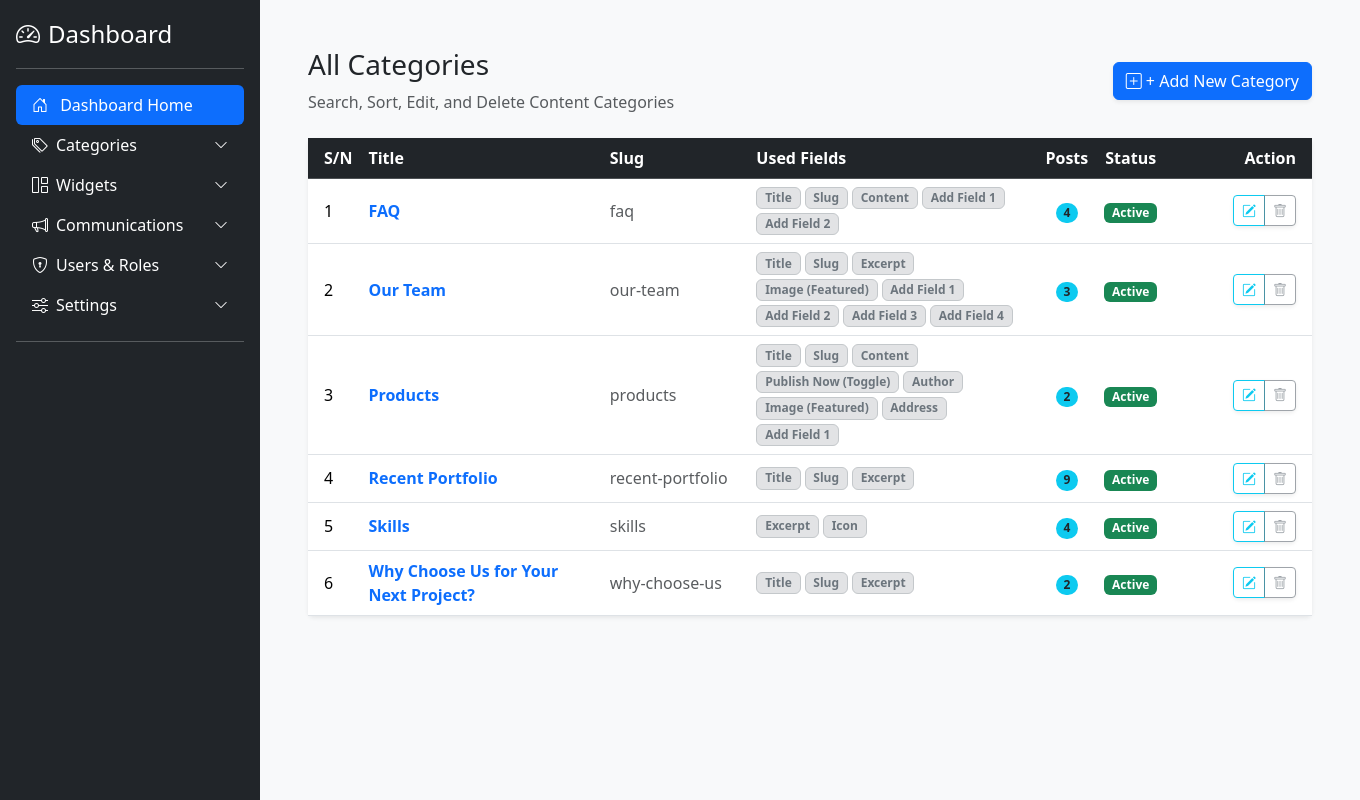
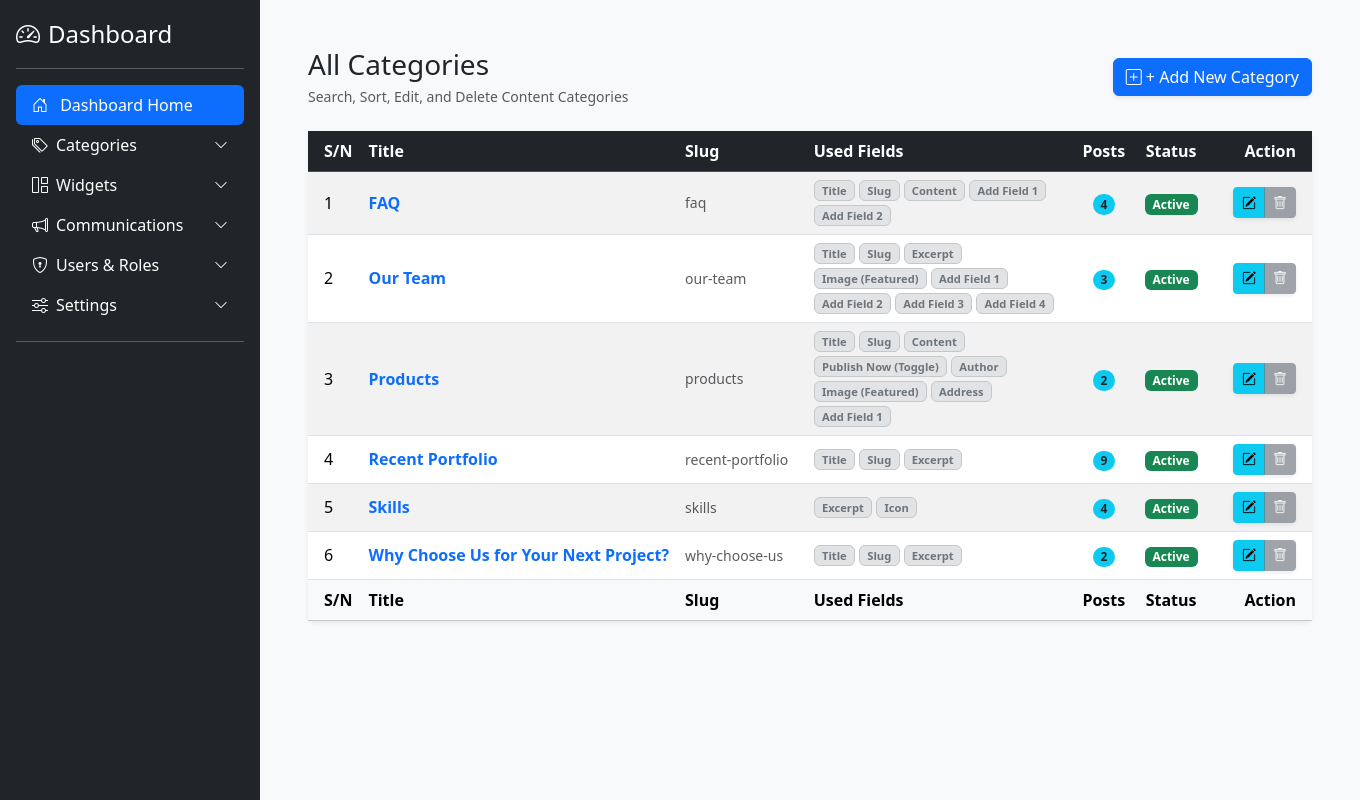
Before and after one commit to belldivine070/CMS, a Django app: page /bg-admin/category/lists/ in a window 1360 px wide. Shown: the part 56-856 px from the top of the page. Run offline with Django 5.2, Linux system fonts and the light colour scheme; a user stored in the database is signed in; data comes from the database, SQL or seed files in the repository; parts of the project's set-up code (start-up, migrations or seed data) failed here and were passed over; some libraries are stand-ins or nearby versions.

Commit message:
Update category_list.html

```diff
--- a/users/templates/categories/category_list.html
+++ b/users/templates/categories/category_list.html
@@ -7,8 +7,8 @@
 <div class="container-fluid mt-3 mt-md-4">
     <div class="d-flex flex-column flex-md-row justify-content-between align-items-md-center mb-4">
         <div class="mb-3 mb-md-0">
-            <h2 class="h3">All Categories</h2>
-            <p class="text-muted mb-0">Search, Sort, Edit, and Delete Content Categories</p>
+            <h2 class="h3 mb-1">All Categories</h2>
+            <p class="text-muted small mb-0">Search, Sort, Edit, and Delete Content Categories</p>
         </div>
         <a href="{% url 'category_create' %}" class="btn btn-primary shadow-sm">
             <i class="bi bi-plus-square"></i> + Add New Category
@@ -18,15 +18,15 @@
     <div class="card shadow-sm border-0">
         <div class="card-body p-0">
             <div class="table-responsive">
-                <table class="table table-hover align-middle mb-0">
+                <table class="table table-striped table-hover align-middle mb-0" style="min-width: 1000px;">
                     <thead class="table-dark">
                         <tr>
                             <th class="ps-3" style="width: 5%;">S/N</th>
-                            <th style="width: 25%;">Title</th>
-                            <th class="d-none d-lg-table-cell" style="width: 15%;">Slug</th>
-                            <th class="d-none d-md-table-cell" style="width: 30%;">Used Fields</th>
-                            <th class="text-center" style="width: 5%;">Posts</th>
-                            <th class="d-none d-sm-table-cell text-center" style="width: 5%;">Status</th>
+                            <th style="width: 20%;">Title</th>
+                            <th style="width: 15%;">Slug</th>
+                            <th style="width: 30%;">Used Fields</th>
+                            <th class="text-center" style="width: 8%;">Posts</th>
+                            <th class="text-center" style="width: 7%;">Status</th>
                             <th class="text-end pe-3" style="width: 15%;">Action</th>
                         </tr>
                     </thead>
@@ -38,16 +38,14 @@
                                 <a href="{% url 'post_list_by_category' category_slug=category.slug %}" class="text-decoration-none fw-bold">
                                     {{ category.title }}
                                 </a>
-                                <div class="d-lg-none small text-muted">{{ category.slug }}</div>
                             </td>
+                            <td class="text-muted small">{{ category.slug }}</td>
 
-                            <td class="d-none d-lg-table-cell text-muted">{{ category.slug }}</td>
-
-                            <td class="d-none d-md-table-cell">
+                            <td>
                                 <div class="d-flex flex-wrap gap-1">
                                     {% for field_slug in category.child_fields %}
                                         {% with field_label=POST_FIELD_CHOICES|get_item:field_slug %}
-                                            <span class="badge bg-secondary-subtle text-secondary border border-secondary-subtle" style="font-size: 0.75rem;">
+                                            <span class="badge bg-secondary-subtle text-secondary border border-secondary-subtle" style="font-size: 0.7rem;">
                                                 {{ field_label|default:field_slug }}
                                             </span>
                                         {% endwith %}
@@ -70,13 +68,13 @@
                                 <span class="badge rounded-pill bg-info text-dark">{{ category.post_count }}</span>
                             </td>
 
-                            <td class="d-none d-sm-table-cell text-center">
-                                <span class="badge text-bg-success">Active</span>
+                            <td class="text-center">
+                                <span class="badge text-bg-success" style="font-size: 0.75rem;">Active</span>
                             </td>
 
                             <td class="text-end pe-3">
                                 <div class="btn-group shadow-sm">
-                                    <a href="{% url 'category_update' slug=category.slug %}" class="btn btn-sm btn-outline-info" title="Edit">
+                                    <a href="{% url 'category_update' slug=category.slug %}" class="btn btn-sm btn-info" title="Edit">
                                         <i class="bi bi-pencil-square"></i>
                                     </a>
 
@@ -84,12 +82,12 @@
                                         <form method="post" action="{% url 'category_delete' slug=category.slug %}" class="d-inline"
                                               onsubmit="return confirm('Delete: {{ category.title }}?');">
                                             {% csrf_token %}
-                                            <button type="submit" class="btn btn-sm btn-outline-danger" title="Delete">
+                                            <button type="submit" class="btn btn-sm btn-danger" title="Delete">
                                                 <i class="bi bi-trash"></i>
                                             </button>
                                         </form>
                                     {% else %}
-                                        <button class="btn btn-sm btn-outline-secondary" disabled title="Cannot delete: posts exist.">
+                                        <button class="btn btn-sm btn-secondary" disabled title="Posts exist">
                                             <i class="bi bi-trash"></i>
                                         </button>
                                     {% endif %}
@@ -98,11 +96,11 @@
                         </tr>
                         {% empty %}
                         <tr>
-                            <td colspan="7" class="text-center py-4 text-muted">No content categories defined yet.</td>
+                            <td colspan="7" class="text-center py-4">No content categories defined yet.</td>
                         </tr>
                         {% endfor %}
                     </tbody>
-                    <thead class="table-light d-none d-lg-table-header-group">
+                    <thead class="table-light">
                         <tr>
                             <th class="ps-3">S/N</th>
                             <th>Title</th>
@@ -117,18 +115,30 @@
             </div>
         </div>
     </div>
+    <div class="d-md-none text-center mt-2 text-muted small">
+        <i class="bi bi-arrow-left-right"></i> Swipe table horizontally to see more
+    </div>
 </div>
 
 <style>
-    /* Fix for smooth scrolling on mobile */
-    .table-responsive {
-        -webkit-overflow-scrolling: touch;
+    /* Prevent text from wrapping too aggressively in narrow columns */
+    .table td, .table th {
+        white-space: nowrap;
     }
 
-    /* Better badge wrapping */
-    .badge {
+    /* Allow the "Used Fields" column to wrap so it doesn't get infinitely wide */
+    .table td:nth-child(4) {
         white-space: normal;
-        text-align: left;
+        min-width: 250px;
+    }
+
+    /* Custom scrollbar styling for the table for a cleaner look */
+    .table-responsive::-webkit-scrollbar {
+        height: 6px;
+    }
+    .table-responsive::-webkit-scrollbar-thumb {
+        background: #ccc;
+        border-radius: 10px;
     }
 </style>
 {% endblock content %}
```
